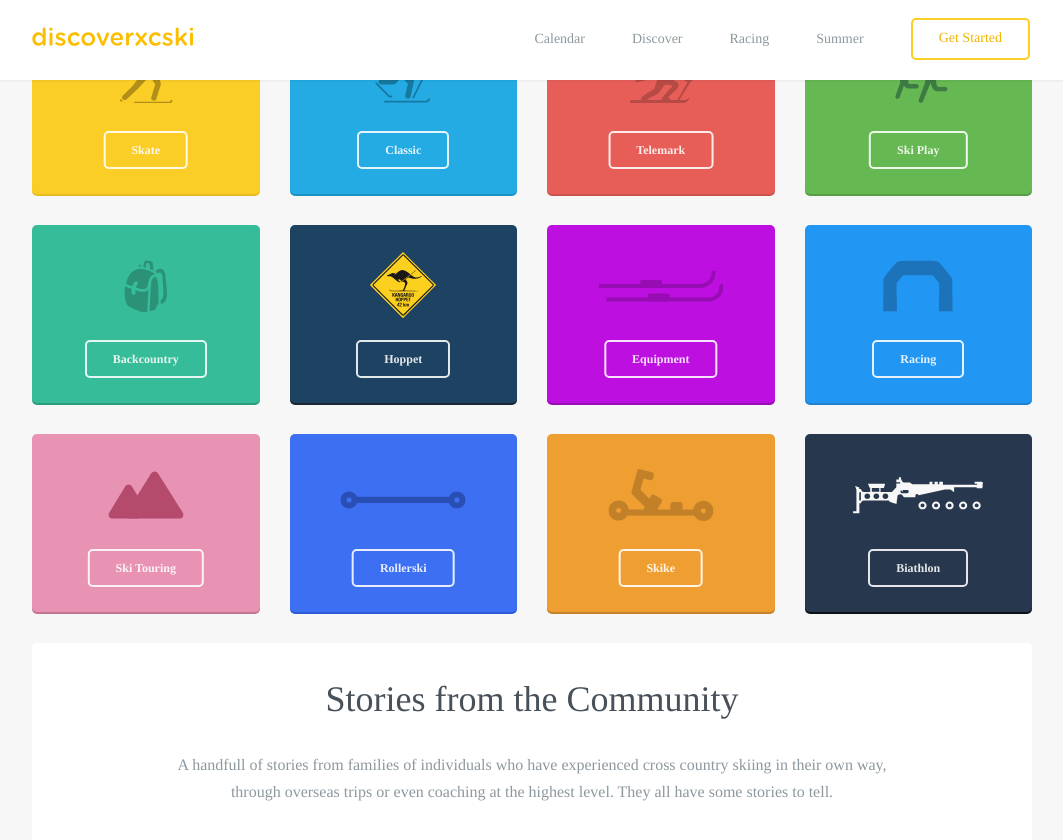
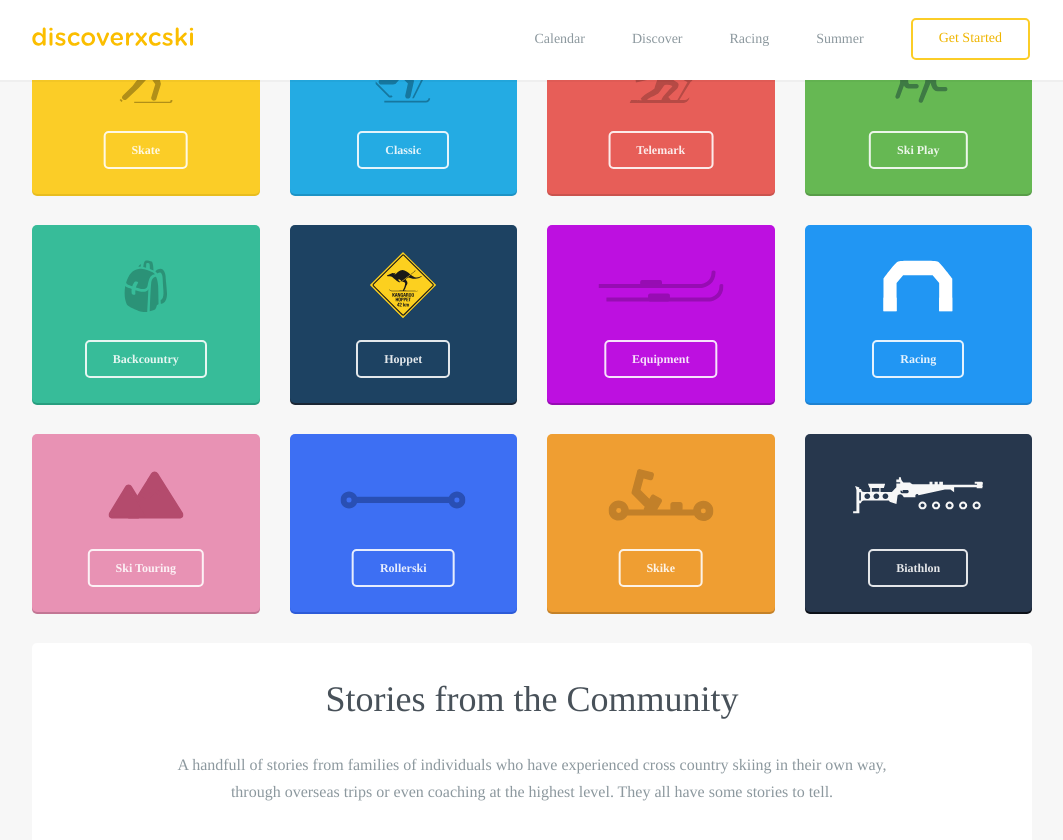
Before and after one commit to robcatto/robcatto.github.io, a Jekyll site: the page index.html, which Jekyll copies as it is, in a window 1280 px wide and 900 px high, scrolled down 1830 px. Shown: the top 840 px of the window, without its empty margins (108-1171 px from the left). Built offline with Jekyll 4.4.1, drawn with Linux system fonts in a browser that asks for light colours; some web fonts are replaced; Markdown is read by kramdown in place of the engine named in the settings.

Commit message:
Update index.html

```diff
--- a/index.html
+++ b/index.html
@@ -687,7 +687,7 @@
     <desc></desc>
     <defs></defs>
     <g id="Page-1" stroke="none" stroke-width="1" fill="none" fill-rule="evenodd" sketch:type="MSPage">
-        <g id="Home-Copy-7" style="fill: rgb(28, 115, 185);" sketch:type="MSArtboardGroup" transform="translate(-988.000000, -1556.000000)" fill="#3A7892">
+        <g id="Home-Copy-7" style="fill: rgb(255, 255, 255);" sketch:type="MSArtboardGroup" transform="translate(-988.000000, -1556.000000)">
             <g id="Group" sketch:type="MSLayerGroup" transform="translate(140.000000, 1295.000000)">
                 <g id="Group-Copy-27" transform="translate(848.000000, 261.000000)" sketch:type="MSShapeGroup">
                     <path d="M0,55.7810606 L2.16324248e-15,20.7174242 C2.16324248e-15,20.7174242 11.2682927,4.83333349 15.8313643,1.93333333 C18.0057733,0.551416332 37.5609756,0.966666667 37.5609756,0.966666667 C37.5609756,0.966666667 58.8468265,0.415250262 60.8898628,1.93333333 C64.7926829,4.83333333 76.7212271,20.7174242 76.7212271,20.7174242 L76.7212271,57.0333333 L62.1076601,57.0333333 L62.1076601,25.7265152 L54.8008765,16.9606061 L21.9203506,16.9606061 L14.6135671,25.7265152 L14.6135671,57.0333333 L0,57.0333333 L0,55.7810606 Z" id="Path-2040"></path>
```
